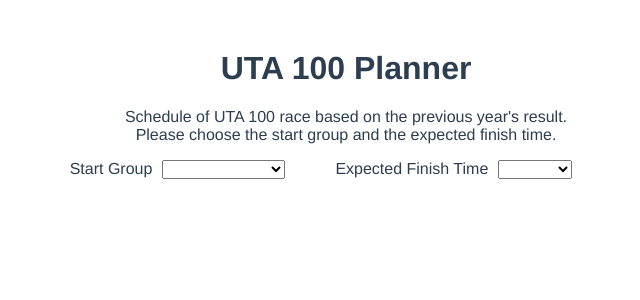
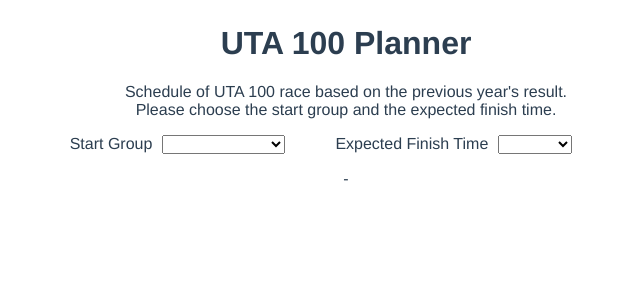
Before and after one commit to bigonez/utaplanner, a Vue app: page / in a window 1280 px wide. Shown: the top 300 px of the page, without its empty margins (294-934 px from the left). Built offline with nearby package versions, Linux system fonts and the light colour scheme.

Commit message:
Add page title, response option change.
. add the page title, App.vue;
. response the change of options, components/UtaPlanner.vue.

```diff
--- a/src/App.vue
+++ b/src/App.vue
@@ -10,6 +10,9 @@
   name: 'App',
   components: {
     UtaPlanner
+  },
+  created () {
+    document.title = 'UTA 100 Planner';
   }
 }
 </script>
@@ -21,6 +24,6 @@
   -moz-osx-font-smoothing: grayscale;
   text-align: center;
   color: #2c3e50;
-  margin-top: 50px;
+  margin-top: 25px;
 }
 </style>
--- a/src/components/UtaPlanner.vue
+++ b/src/components/UtaPlanner.vue
@@ -18,6 +18,9 @@
       </option>
     </select>
 
+    <p>
+      {{ startGroup }} - {{ finishTime }}
+    </p>
   </div>
 </template>
 
@@ -39,8 +42,8 @@
         {sTime:457, sLabel:'Group 6, 7:37am'},
         {sTime:474, sLabel:'Group 7, 7:54am'}
       ],
-      selected: '',
-      prefix: '',
+      startGroup: '',
+      finishTime: '',
       first: '',
       last: ''
     }
```
